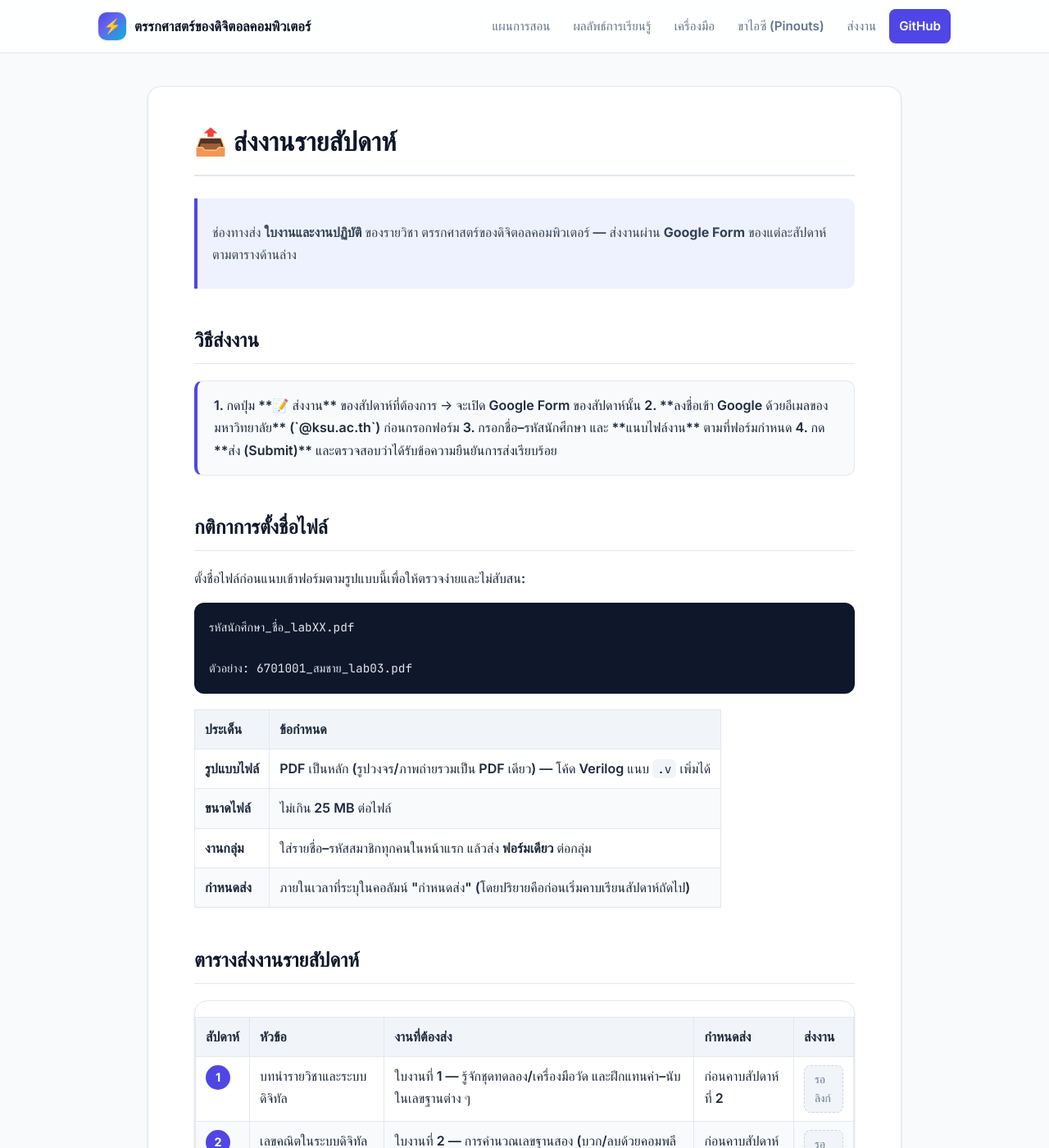
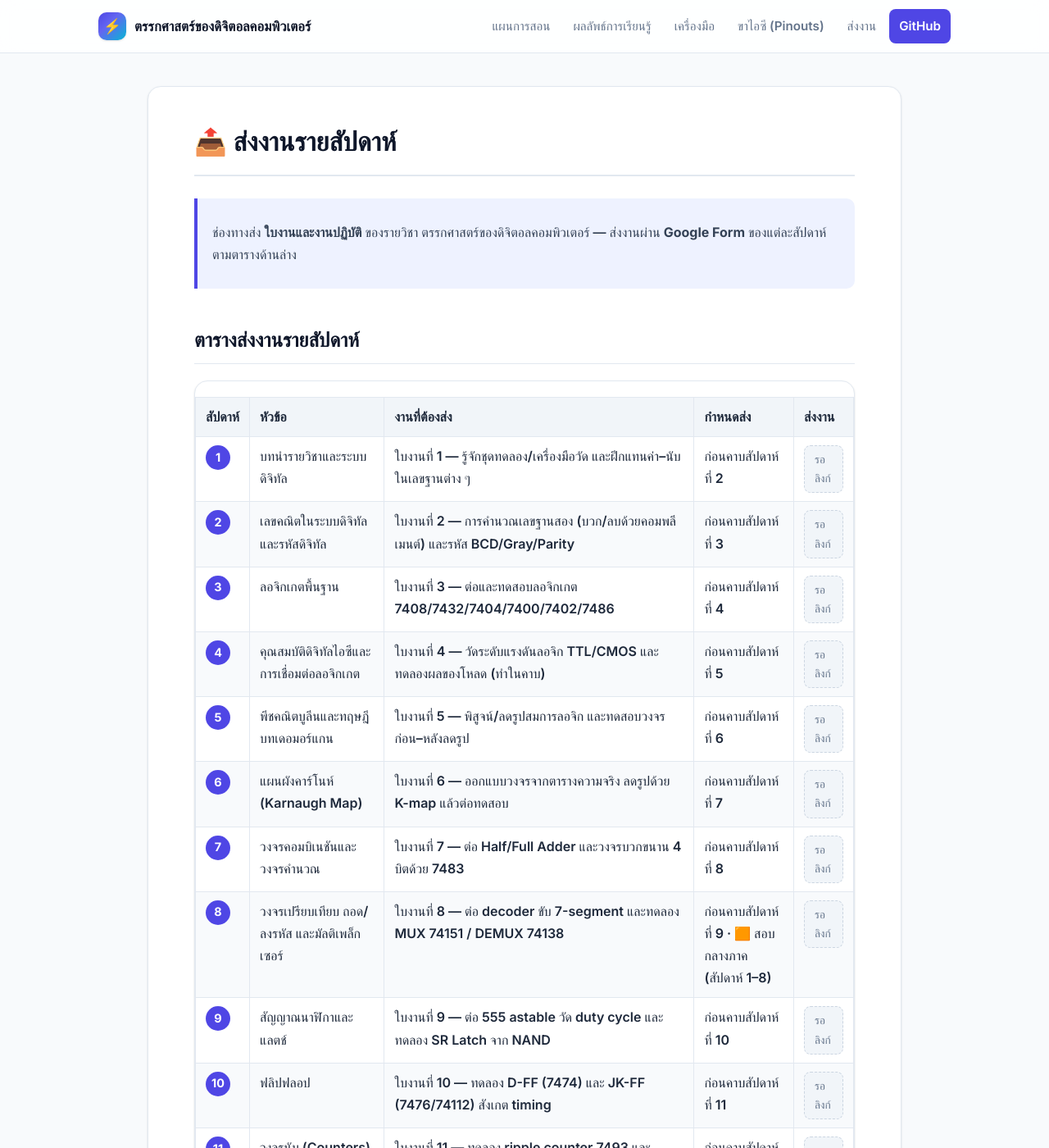
Before and after one commit to alfaXphoori/DigitalComputer, a Jekyll site: the page built from submit-work.md, in a window 1280 px wide and 1400 px high. Shown: the whole window at 82% size. Built offline with Jekyll 4.4.1, drawn with Linux system fonts in a browser that asks for light colours; some web fonts are replaced.

Commit message:
chore(site): drop วิธีส่งงาน and กติกาการตั้งชื่อไฟล์ from submit page
Remove the how-to-submit and file-naming sections (and the now-unused
.submit-intro style); keep the intro, weekly table, and late policy.

Co-Authored-By: Claude Opus 4.8 <noreply@anthropic.com>

````diff
--- a/submit-work.md
+++ b/submit-work.md
@@ -86,7 +86,6 @@ assignments:
 ---
 
 <style>
-.submit-intro { background: #f8fafc; border: 1px solid var(--line); border-left: 4px solid var(--indigo, #4f46e5); border-radius: 10px; padding: 16px 20px; margin: 1.2em 0; }
 .up-btn { display: inline-flex; align-items: center; gap: 6px; padding: 7px 14px; border-radius: 8px; font-weight: 600; font-size: .9rem; background: var(--indigo, #4f46e5); color: #fff !important; white-space: nowrap; }
 .up-btn:hover { text-decoration: none; opacity: .9; transform: translateY(-1px); }
 .up-pending { display: inline-block; padding: 5px 12px; border-radius: 8px; font-size: .85rem; background: #f1f5f9; color: #64748b; border: 1px dashed #cbd5e1; }
@@ -97,34 +96,6 @@ assignments:
 # 📤 ส่งงานรายสัปดาห์
 
 > ช่องทางส่ง **ใบงานและงานปฏิบัติ** ของรายวิชา ตรรกศาสตร์ของดิจิตอลคอมพิวเตอร์ — ส่งงานผ่าน **Google Form** ของแต่ละสัปดาห์ตามตารางด้านล่าง
-
-## วิธีส่งงาน
-
-<div class="submit-intro">
-
-1. กดปุ่ม **📝 ส่งงาน** ของสัปดาห์ที่ต้องการ → จะเปิด Google Form ของสัปดาห์นั้น
-2. **ลงชื่อเข้า Google ด้วยอีเมลของมหาวิทยาลัย** (`@ksu.ac.th`) ก่อนกรอกฟอร์ม
-3. กรอกชื่อ–รหัสนักศึกษา และ **แนบไฟล์งาน** ตามที่ฟอร์มกำหนด
-4. กด **ส่ง (Submit)** และตรวจสอบว่าได้รับข้อความยืนยันการส่งเรียบร้อย
-
-</div>
-
-## กติกาการตั้งชื่อไฟล์
-
-ตั้งชื่อไฟล์ก่อนแนบเข้าฟอร์มตามรูปแบบนี้เพื่อให้ตรวจง่ายและไม่สับสน:
-
-```
-รหัสนักศึกษา_ชื่อ_labXX.pdf
-
-ตัวอย่าง: 6701001_สมชาย_lab03.pdf
-```
-
-| ประเด็น | ข้อกำหนด |
-|:---|:---|
-| **รูปแบบไฟล์** | PDF เป็นหลัก (รูปวงจร/ภาพถ่ายรวมเป็น PDF เดียว) — โค้ด Verilog แนบ `.v` เพิ่มได้ |
-| **ขนาดไฟล์** | ไม่เกิน 25 MB ต่อไฟล์ |
-| **งานกลุ่ม** | ใส่รายชื่อ–รหัสสมาชิกทุกคนในหน้าแรก แล้วส่ง **ฟอร์มเดียว** ต่อกลุ่ม |
-| **กำหนดส่ง** | ภายในเวลาที่ระบุในคอลัมน์ "กำหนดส่ง" (โดยปริยายคือก่อนเริ่มคาบเรียนสัปดาห์ถัดไป) |
 
 ## ตารางส่งงานรายสัปดาห์
 
````
